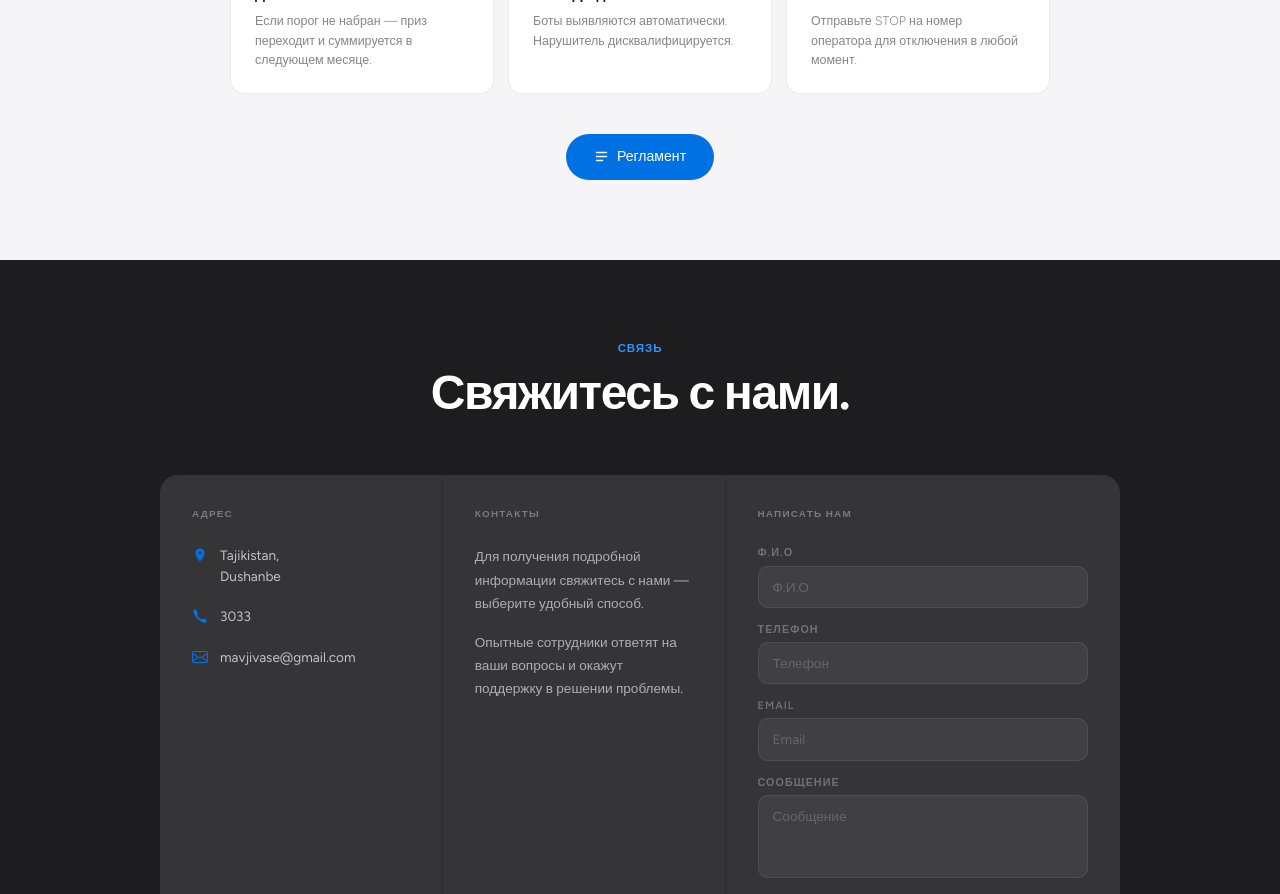
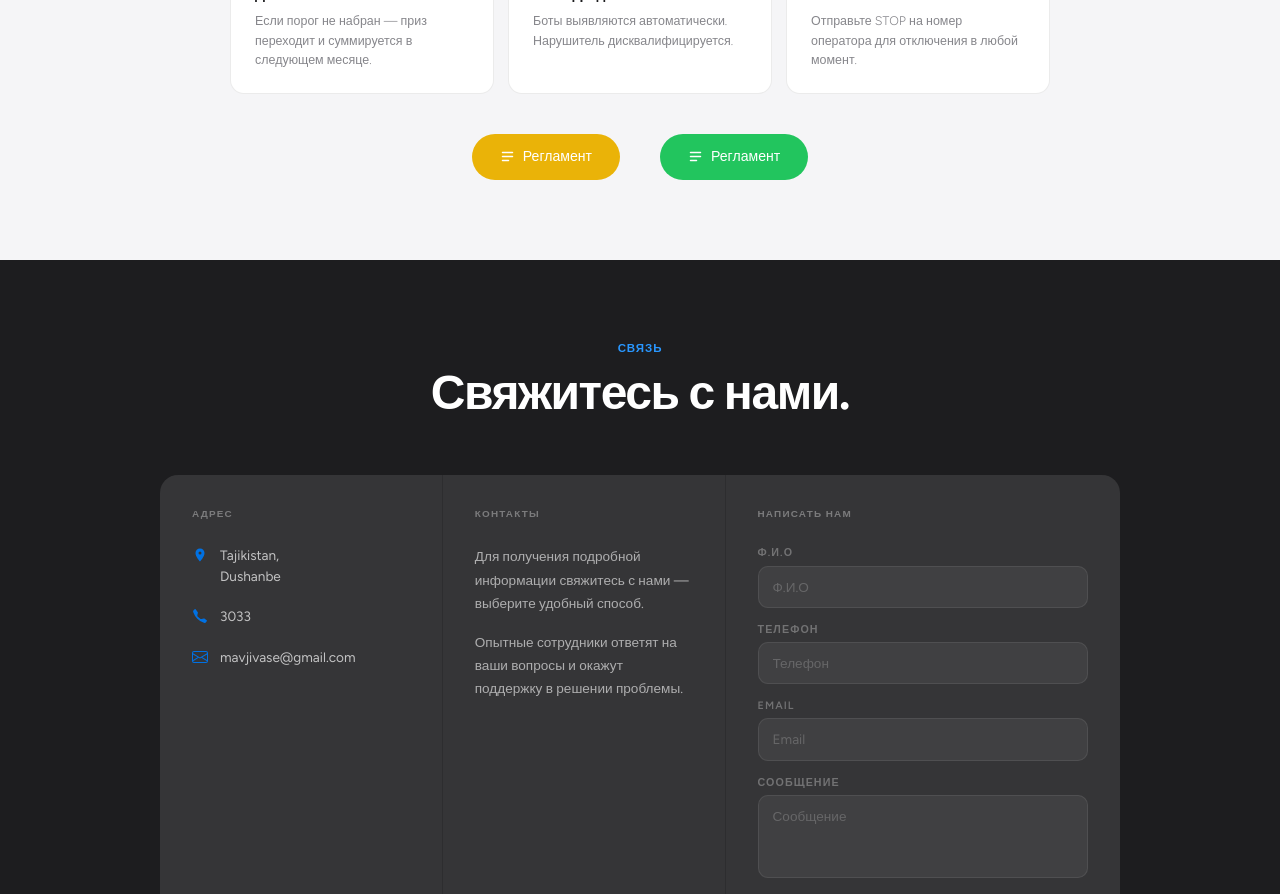
Before and after one commit to Kast69ro/mavj., a React (Vite) app: page / in a window 1280 px wide. Shown: the part 4680-5574 px from the top of the page. Built offline with nearby package versions, Linux system fonts and the light colour scheme.

Commit message:
add rules for megafon

```diff
--- a/src/App.jsx
+++ b/src/App.jsx
@@ -1155,12 +1155,28 @@ export default function SMSQuiz() {
             </div>
           ))}
         </div>
-        <div className="mt-8 md:mt-10">
+        <div className="mt-8 md:mt-10 flex flex-col md:flex-row gap-10 justify-center items-center">
           <a
-            href="/Регламент Мавчи Васеъ.pdf"
+            href="/Rules-BM.pdf"
             target="_blank"
             rel="noopener noreferrer"
-            className="inline-flex items-center gap-2 bg-[#0071e3] hover:bg-[#0077ed] active:bg-[#006edb] text-white text-[0.88rem] font-medium px-7 py-3 rounded-full transition-all duration-200 hover:shadow-[0_4px_16px_rgba(0,113,227,0.35)] hover:-translate-y-0.5"
+            className="inline-flex items-center gap-2 bg-[#eab308] hover:bg-[#ca8a04] active:bg-[#ca8a04] text-white text-[0.88rem] font-medium px-7 py-3 rounded-full transition-all duration-200 hover:shadow-[0_4px_16px_rgba(0,113,227,0.35)] hover:-translate-y-0.5"
+          >
+            <svg width="15" height="15" viewBox="0 0 15 15" fill="none">
+              <path
+                d="M2.5 3.5H12.5M2.5 7.5H12.5M2.5 11.5H8.5"
+                stroke="currentColor"
+                strokeWidth="1.5"
+                strokeLinecap="round"
+              />
+            </svg>
+            Регламент
+          </a>
+          <a
+            href="/Rules-MG.pdf"
+            target="_blank"
+            rel="noopener noreferrer"
+            className="inline-flex items-center gap-2 bg-[#22c55e] hover:bg-[#16a34a] active:bg-[#16a34a] text-white text-[0.88rem] font-medium px-7 py-3 rounded-full transition-all duration-200 hover:shadow-[0_4px_16px_rgba(0,113,227,0.35)] hover:-translate-y-0.5"
           >
             <svg width="15" height="15" viewBox="0 0 15 15" fill="none">
               <path
```
Also changed, not shown: 2 other files (tests, documents, lock files or other folders).
